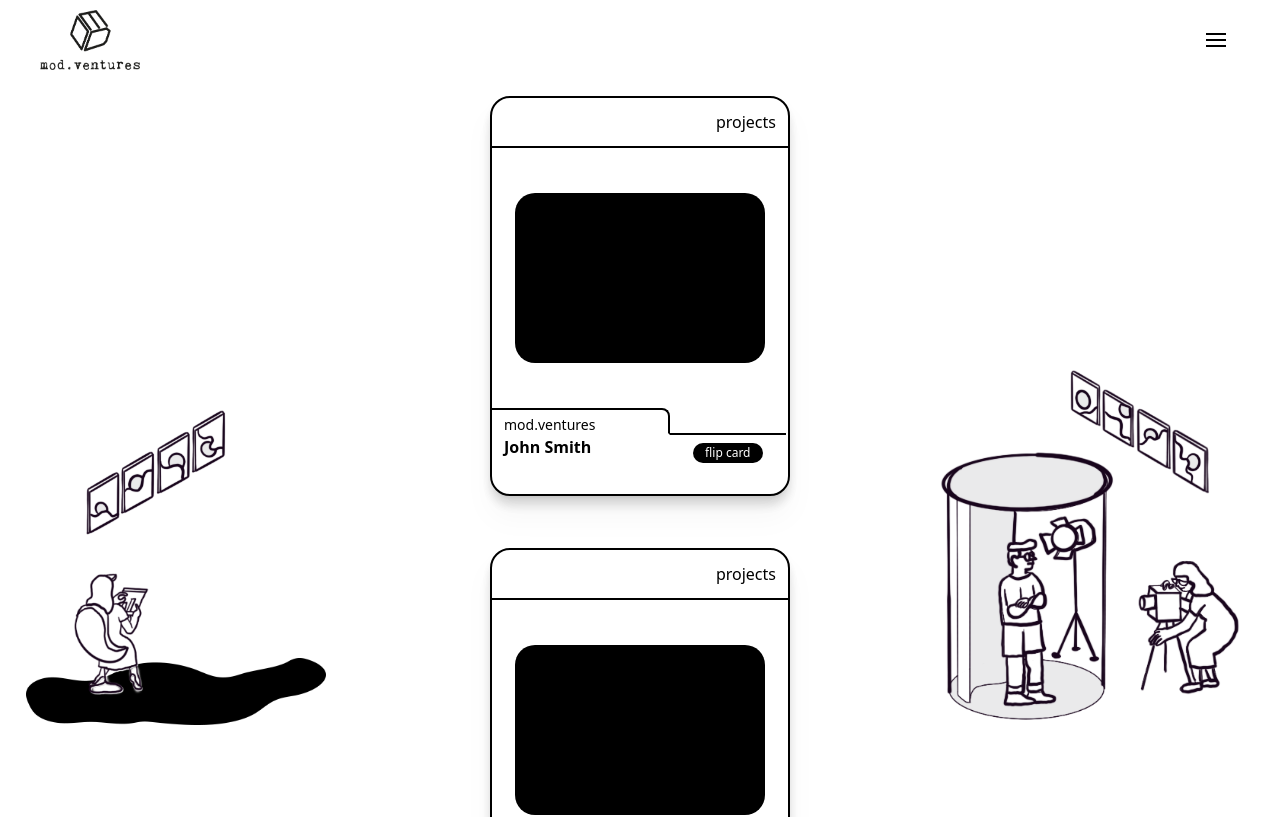
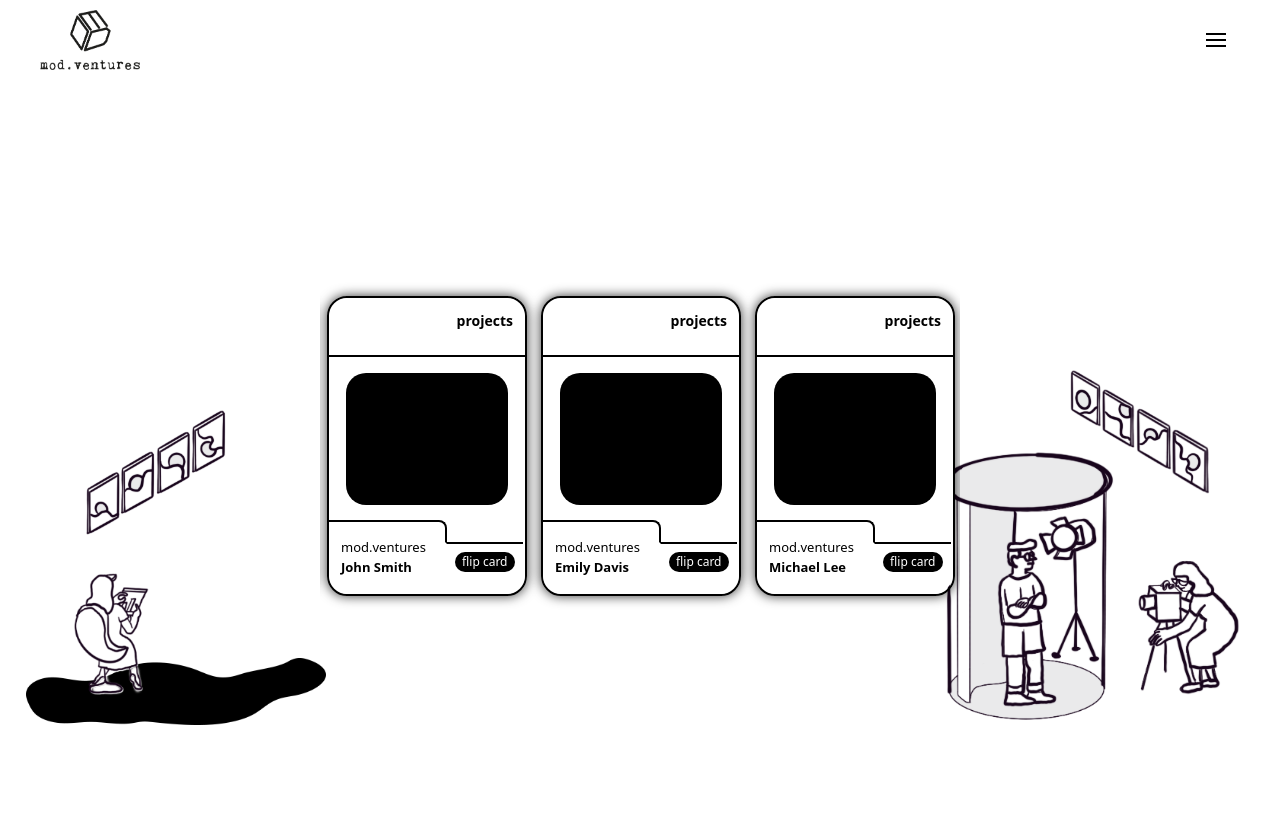
Before and after one commit to SyedMuhammedAbbas/mod-ventures-web, a Next.js app: page /projects in a window 1280 px wide. Shown: the top 817 px of the page. Built offline with nearby package versions, Linux system fonts and the light colour scheme.

Commit message:
projects flip card implemented with smooth animations

```diff
--- a/app/contact/page.tsx
+++ b/app/contact/page.tsx
@@ -1,5 +1,33 @@
+import {
+  Desk,
+  Desk_SVG,
+  Floor,
+  Vector_Smart_Object_Contact,
+} from "@/assets/images";
+import Image from "next/image";
+
 const Contact = () => {
-  return <></>;
+  return (
+    <>
+      <div>
+        <div className="absolute z-20 bottom-5 md:bottom-[10%]  right-[10%] ">
+          <div className="relative w-[200px] sm:w-[250px] md:w-[400px] lg:w-[600px]">
+            <Image src={Floor} alt={""} className="w-[100%] z-10" />
+            <Image
+              src={Desk}
+              alt={""}
+              className="absolute w-[30%] bottom-14 z-10"
+            />
+            <Image
+              src={Vector_Smart_Object_Contact}
+              alt={""}
+              className="absolute w-[30%] bottom-14 z-10"
+            />
+          </div>
+        </div>
+      </div>
+    </>
+  );
 };
 
 export default Contact;
--- a/app/globals.css
+++ b/app/globals.css
@@ -268,3 +268,9 @@
   justify-content: center;
   align-items: center;
 }
+
+.slick-prev:before,
+.slick-next:before {
+  display: none;
+  transform: translate(-100%, -50%) !important;
+}
--- a/app/projects/page.tsx
+++ b/app/projects/page.tsx
@@ -1,3 +1,5 @@
+"use client";
+
 import {
   Frames,
   Layer15,
@@ -11,8 +13,72 @@ import {
 import Image from "next/image";
 import { Profile } from "@/assets/images";
 import { ProjectsCard } from "@/components/Cards";
+import Slider from "react-slick";
+import "slick-carousel/slick/slick.css";
+import "slick-carousel/slick/slick-theme.css";
 
 const Projects = () => {
+  var settings = {
+    dots: true,
+    dotsClass: "slick-dots",
+    // infinite: true,
+    speed: 400,
+    // autoplay: true,
+    autoplaySpeed: 2000,
+    slidesToShow: 3,
+    slidesToScroll: 1,
+    initialSlide: 0,
+    appendDots: (dots: any) => <ul>{dots}</ul>,
+    customPaging: (i: any) => <div className="ft-slick__dots--custom"></div>,
+    responsive: [
+      // {
+      //   breakpoint: 2400,
+      //   settings: {
+      //     slidesToShow: 4,
+      //     slidesToScroll: 1,
+      //     infinite: true,
+      //     dots: true,
+      //   },
+      // },
+      // {
+      //   breakpoint: 1800,
+      //   settings: {
+      //     slidesToShow: 4,
+      //     slidesToScroll: 1,
+      //     infinite: true,
+      //     dots: true,
+      //   },
+      // },
+      {
+        breakpoint: 1600,
+        settings: {
+          slidesToShow: 3,
+          slidesToScroll: 1,
+          infinite: true,
+          dots: true,
+        },
+      },
+      {
+        breakpoint: 1220,
+        settings: {
+          slidesToShow: 2,
+          slidesToScroll: 1,
+          infinite: true,
+          dots: true,
+        },
+      },
+      {
+        breakpoint: 890,
+        settings: {
+          slidesToShow: 1,
+          slidesToScroll: 1,
+          infinite: true,
+          dots: true,
+        },
+      },
+    ],
+  };
+
   const projects = [
     {
       name: "John Smith",
@@ -88,7 +154,8 @@ const Projects = () => {
             />
           </div>
         </div>
-
+        <div className="w-[70vw] z-20 sm:w-[50vw] featuredcards mx-auto my-auto  h-[400px]">
+          <Slider {...settings}>
             {projects.map((member, index) => (
               <div key={index}>
                 <ProjectsCard
@@ -97,7 +164,9 @@ const Projects = () => {
                   image={member.image}
                 />
               </div>
-        ))}
+            ))}{" "}
+          </Slider>
+        </div>
       </div>
     </>
   );
--- /dev/null
+++ b/components/Cards/Card.tsx
@@ -0,0 +1,13 @@
+export const Card = ({ children }: any) => {
+  return (
+    <div
+      className="relative  border-[2px] border-[#000000] my-4 rounded-[20px] shadow-lg w-[200px] h-[300px]"
+      style={{
+        boxShadow: "0px 0px 12px rgba(0,0,0,0.8)",
+        transformStyle: "preserve-3d",
+      }}
+    >
+      {children}
+    </div>
+  );
+};
--- /dev/null
+++ b/components/Cards/FlipCardLayout.tsx
@@ -0,0 +1,16 @@
+"use client";
+
+import { CSSTransition } from "react-transition-group";
+import "./flip-transition.css";
+// import { useState } from "react";
+
+export const FlipCardLayout = ({ showFront, children }: any) => {
+  //   const [showFront, setShowFront] = useState(true);
+  return (
+    <div style={{ perspective: "1000px" }}>
+      <CSSTransition in={showFront} timeout={300} classNames="flip">
+        {children}
+      </CSSTransition>
+    </div>
+  );
+};
--- a/components/Cards/ProjectsCard.tsx
+++ b/components/Cards/ProjectsCard.tsx
@@ -1,8 +1,9 @@
 "use client";
 
-import { motion } from "framer-motion";
 import { useState } from "react";
-import Image from "next/image";
+import "./flip-transition.css";
+import { FlipCardLayout } from "./FlipCardLayout";
+import { Card } from "./Card";
 
 export const ProjectsCard = ({
   name,
@@ -13,69 +14,71 @@ export const ProjectsCard = ({
   description: string;
   image: any;
 }) => {
-  const [isOpen, setIsOpen] = useState(false);
+  const [showFront, setShowFront] = useState(true);
 
-  return (
-    <div>
-      <motion.div
-        transition={{ duration: 0.3 }}
-        initial="closed"
-        animate={isOpen ? "open" : "closed"}
-        className="flip-card bg-[#ffffff] border-[2px] border-[#000000] drop-shadow-xl cursor-pointer my-4 rounded-[20px] shadow-lg w-[200px] md:w-[300px] h-[300px] md:h-[400px]"
+  const frontContent = (
+    <div
+      className="flex flex-col bg-[#ffffff] rounded-[20px] justify-between w-full h-full absolute"
+      style={{ backfaceVisibility: "hidden" }}
     >
-        <div className="flex flex-col  justify-between">
-          <div className="flex justify-end border-b-2 p-3 border-[#000000]">
-            <motion.h2 layout="position">projects</motion.h2>
+      <div className="flex justify-end h-[20%] border-b-2 p-3 border-[#000000]">
+        <h2 className="font-bold text-[14px]">projects</h2>
       </div>
-          <motion.div
-            layout="position"
-            className="h-[170px] md:h-[260px] flex p-2 justify-center items-center"
-          >
-            <motion.div
-              layout="position"
-              //   variants={imageVariants}
-              className="flex"
-            >
-              <div className="rounded-[20px] w-[170px] h-[130px] md:w-[250px] md:h-[170px] bg-[#000000]"></div>
-            </motion.div>
-          </motion.div>
-          <motion.div
-            layout="position"
-            className="relative flex justify-between items-end"
-          >
-            <motion.div
-              layout="position"
-              className="flex flex-col items-start justify-center py-1 z-10 px-3 w-[60%] border-t-[2px] border-r-2 rounded-tr-lg border-[#000000]"
-            >
-              <motion.h4
-                layout="position"
-                className="text-[11px] md:text-[14px]"
-              >
-                mod.ventures
-              </motion.h4>
-              <motion.h3
-                layout="position"
-                className="text-[#000000] font-semibold text-[13px] md:text-[16px]"
-              >
-                {name}
-              </motion.h3>
-            </motion.div>
-            <motion.div
-              layout="position"
-              className="absolute bottom-0 right-[2px] w-[40%] h-[30px] z-20 border-t-[2px] p-2 border-l-2 border-l-[#ffffff] border-[#000000] flex justify-center items-start"
-            >
-              <motion.button
-                layout="position"
-                onClick={() => setIsOpen(!isOpen)}
-                // variants={buttonVariants}
+      <div className="h-[55%] flex p-2 justify-center items-center">
+        <div className="rounded-[20px] w-[90%] h-[90%] bg-[#000000]"></div>
+      </div>
+      <div className="relative flex justify-between items-end w-[100%] h-[25%]">
+        <div className="flex flex-col items-start justify-center py-1 z-10 px-3 w-[60%] border-t-[2px] h-[100%] border-r-2 rounded-tr-lg border-[#000000]">
+          <h4 className="text-[13px]">mod.ventures</h4>
+          <h3 className="text-[#000000] font-bold text-[13px] ">{name}</h3>
+        </div>
+        <div className="absolute bottom-0 right-[2px] w-[40%] h-[70%] z-20 border-t-[2px] p-2 border-l-2 border-l-[#ffffff] border-[#000000] flex justify-center items-start">
+          <button
+            onClick={() => {
+              setShowFront(false);
+            }}
             className="bg-black text-[#ffffff] w-[70px] h-[20px] text-[12px] rounded-[30px] flex justify-center items-center"
           >
             flip card
-              </motion.button>
-            </motion.div>
-          </motion.div>
+          </button>
         </div>
-      </motion.div>
+      </div>
     </div>
   );
+
+  const backContent = (
+    <div
+      className="w-full h-full flex flex-col gap-5 bg-[#ffffff] rounded-[20px] justify-center items-center absolute"
+      style={{
+        backfaceVisibility: "hidden",
+        transform: "rotateY(180deg)",
+      }}
+    >
+      <p
+        className="text-[16px] font-mono font-bold text-center"
+        style={{ textShadow: "2px 2px 10px rgba(0,0,0,0.9)" }}
+      >
+        {description}
+      </p>
+      <button
+        onClick={() => {
+          setShowFront(true);
+        }}
+        className="bg-black text-[#ffffff] w-[70px] h-[20px] text-[12px] rounded-[30px] flex justify-center items-center"
+      >
+        flip card
+      </button>
+    </div>
+  );
+
+  return (
+    <>
+      <FlipCardLayout showFront={showFront}>
+        <Card>
+          {frontContent}
+          {backContent}
+        </Card>
+      </FlipCardLayout>
+    </>
+  );
 };
--- /dev/null
+++ b/components/Cards/flip-transition.css
@@ -0,0 +1,25 @@
+.flip-exit {
+  transform: rotateY(0deg);
+}
+
+.flip-exit-active {
+  transform: rotateY(180deg);
+  transition: transform 300ms;
+}
+
+.flip-exit-done {
+  transform: rotateY(180deg);
+}
+
+.flip-enter {
+  transform: rotateY(180deg);
+}
+
+.flip-enter-active {
+  transform: rotateY(0deg);
+  transition: transform 300ms;
+}
+
+.flip-enter-done {
+  transform: rotateY(0deg);
+}
--- a/package.json
+++ b/package.json
@@ -18,6 +18,7 @@
     "react-dom": "^18",
     "react-intersection-observer": "^9.5.2",
     "react-slick": "^0.29.0",
+    "react-transition-group": "^4.4.5",
     "slick-carousel": "^1.8.1",
     "yarn": "^1.22.19"
   },
@@ -26,6 +27,7 @@
     "@types/react": "^18",
     "@types/react-dom": "^18",
     "@types/react-slick": "^0.23.11",
+    "@types/react-transition-group": "^4.4.8",
     "autoprefixer": "^10",
     "eslint": "^8",
     "eslint-config-next": "13.5.4",
```
Also changed, not shown: app/teams/page.tsx (+9 -12 lines), 1 other file (tests, documents, lock files or other folders). Lines whose indentation alone changed are shown as unchanged.
